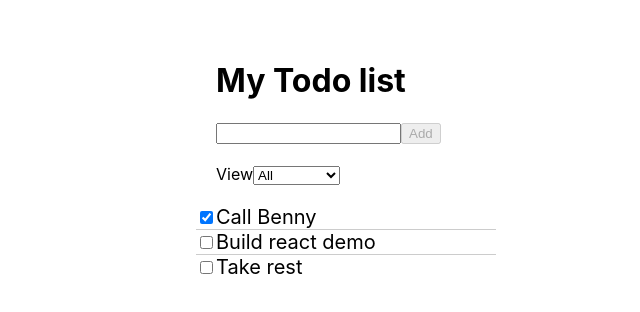
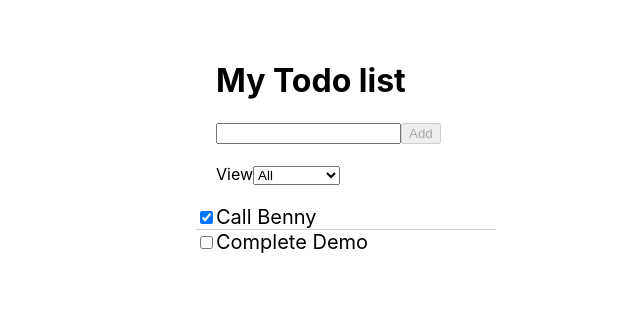
Before and after one commit to MinuteMediaWebTraining/react-todo, a React (Create React App) app: page / in a window 1280 px wide. Shown: the top 312 px of the page, without its empty margins (294-934 px from the left). Built offline with nearby package versions, Linux system fonts and the light colour scheme.

Commit message:
09 move items to json

```diff
--- /dev/null
+++ b/public/todo.json
@@ -0,0 +1,4 @@
+[
+    { "id": "123", "text": "Call Benny", "completed": true },
+    { "id": "124", "text": "Complete Demo", "completed": false }
+]
--- a/src/App.tsx
+++ b/src/App.tsx
@@ -17,12 +17,18 @@ class App extends React.Component<{}, IState> {
 
 		this.state = {
 			viewFilter: ViewFilterMode.All,
-			todoCollection: [
-				{ id: createId(), text: 'Call Benny', completed: true },
-				{ id: createId(), text: 'Build react demo', completed: false },
-				{ id: createId(), text: 'Take rest', completed: false },
-			],
+			todoCollection: [],
 		};
+	}
+
+	componentDidMount() {
+		fetch('todo.json')
+			.then((response) => response.json())
+			.then((items) => {
+				this.setState({
+					todoCollection: items,
+				});
+			});
 	}
 
 	onViewFilterChange = (newValue: ViewFilterMode) => {
@@ -75,8 +81,11 @@ class App extends React.Component<{}, IState> {
 
 	render() {
 		return (
-			<div className='App'>
-        <Header onAdd={this.onAdd} onViewFilterChange={this.onViewFilterChange}/>
+			<div className="App">
+				<Header
+					onAdd={this.onAdd}
+					onViewFilterChange={this.onViewFilterChange}
+				/>
 				<TodoList
 					todoCollection={this.getFilteredTodoList()}
 					onCompletedToggle={this.onCompletedToggle}
```
